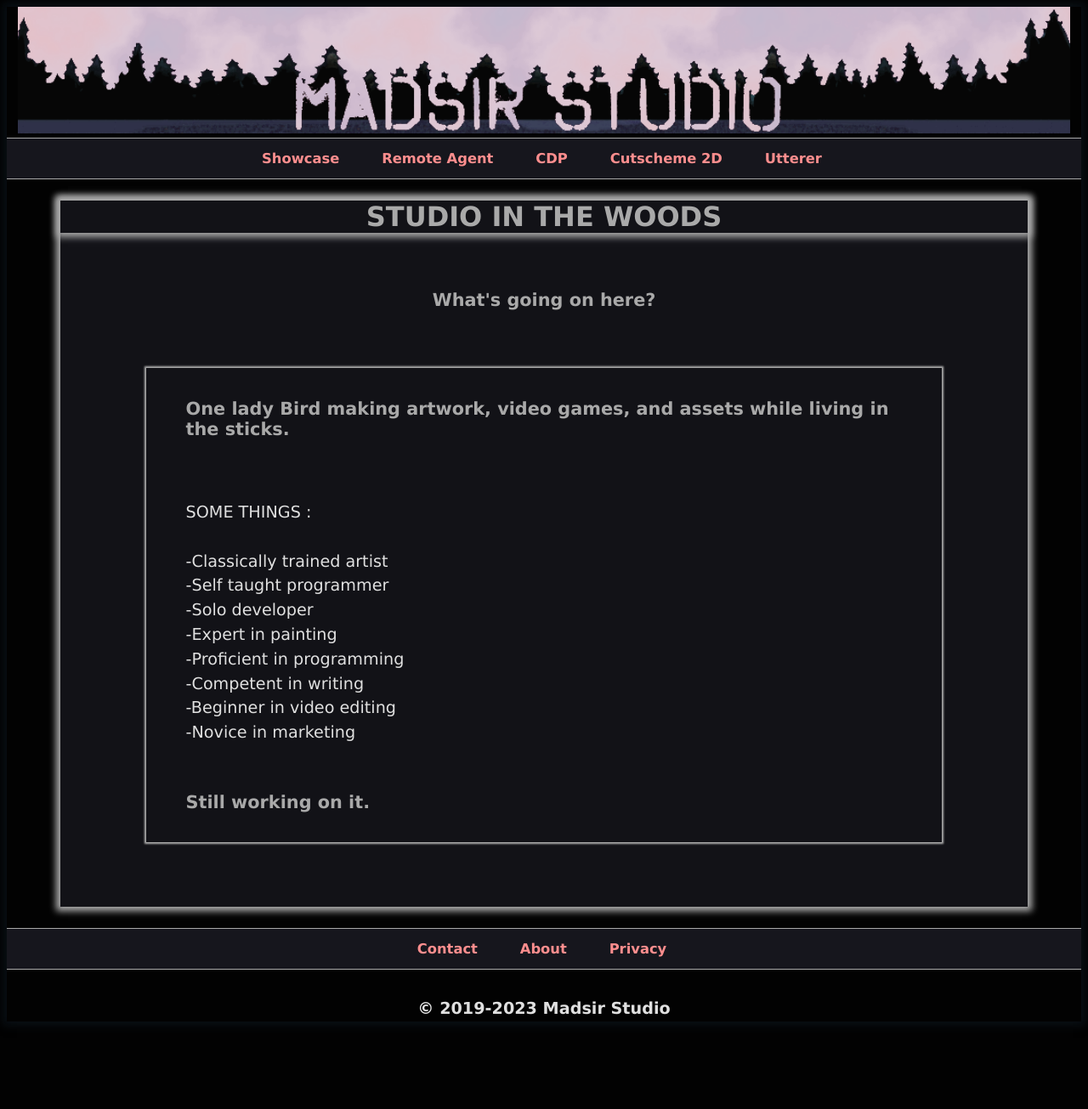
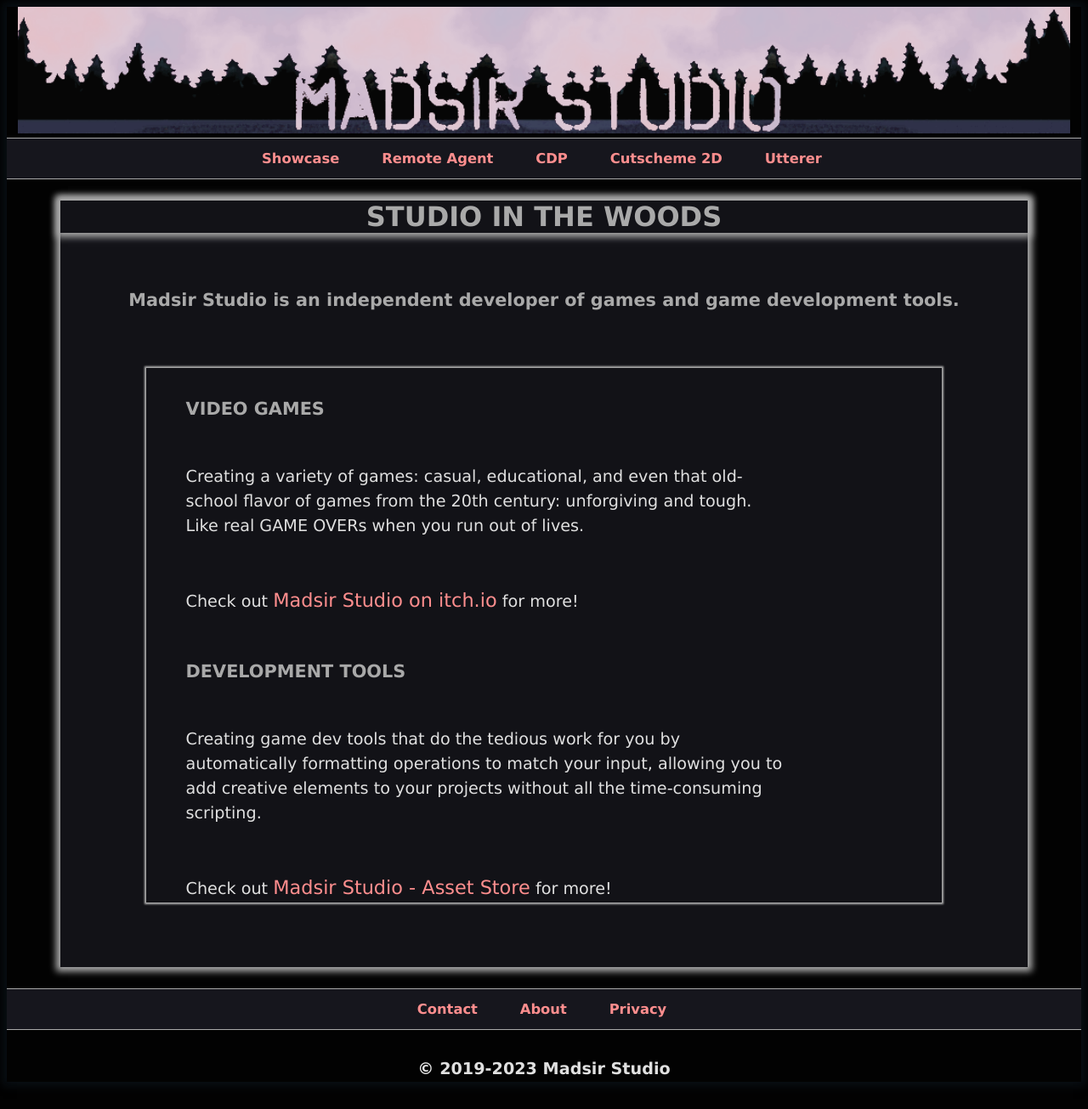
Before and after one commit to Madsir/madsirstudio.github.io, a Jekyll site: the page built from about/index.html, in a window 1280 px wide. Shown: the whole page at 85% size. Built offline with Jekyll 4.4.1, drawn with Linux system fonts in a browser that asks for light colours; before the commit the page ends 1234 px from its top, so only the background shows below that.

Commit message:
Update index.html

```diff
--- a/about/index.html
+++ b/about/index.html
@@ -41,24 +41,19 @@
 		<h1>STUDIO IN THE WOODS</h1>
 	<div class="centerdiv">
 		<br>
-		<h4>What's going on here?</h4>
+		<h4>Madsir Studio is an independent developer of games and game development tools.</h4>
 		<br>
 		<div class="around">
 		<br>
-			<h2>One lady Bird making artwork, video games, and assets while living in the sticks.</h2><br><br>
-
-		<p>SOME THINGS :<br>
-			<br>
-			-Classically trained artist<br>
-			-Self taught programmer<br>
-			-Solo developer<br>
-			-Expert in painting<br>
-			-Proficient in programming<br>
-			-Competent in writing<br>
-			-Beginner in video editing<br>
-			-Novice in marketing<br></p>
-			<br>
-		<h2>Still working on it.</h2><br>
+			<h2>VIDEO GAMES</h2><br>
+			<p>Creating a variety of games: casual, educational, and even that old-school flavor of games from the 20th century: unforgiving and tough. Like real GAME OVERs when you run out of lives.</p>
+		<br>
+		<p>Check out <a href="https://madsirstudio.itch.io/">Madsir Studio on itch.io</a> for more!</p>
+		<br>
+			<h2>DEVELOPMENT TOOLS</h2><br>
+			<p>Creating game dev tools that do the tedious work for you by automatically formatting operations to match your input, allowing you to add creative elements to your projects without all the time-consuming scripting.</p>
+		<br>
+		<p>Check out <a href="https://assetstore.unity.com/publishers/58497?preview=1">Madsir Studio - Asset Store</a> for more!</p>
 		</div>
 	</div>
 	  <br>
```
